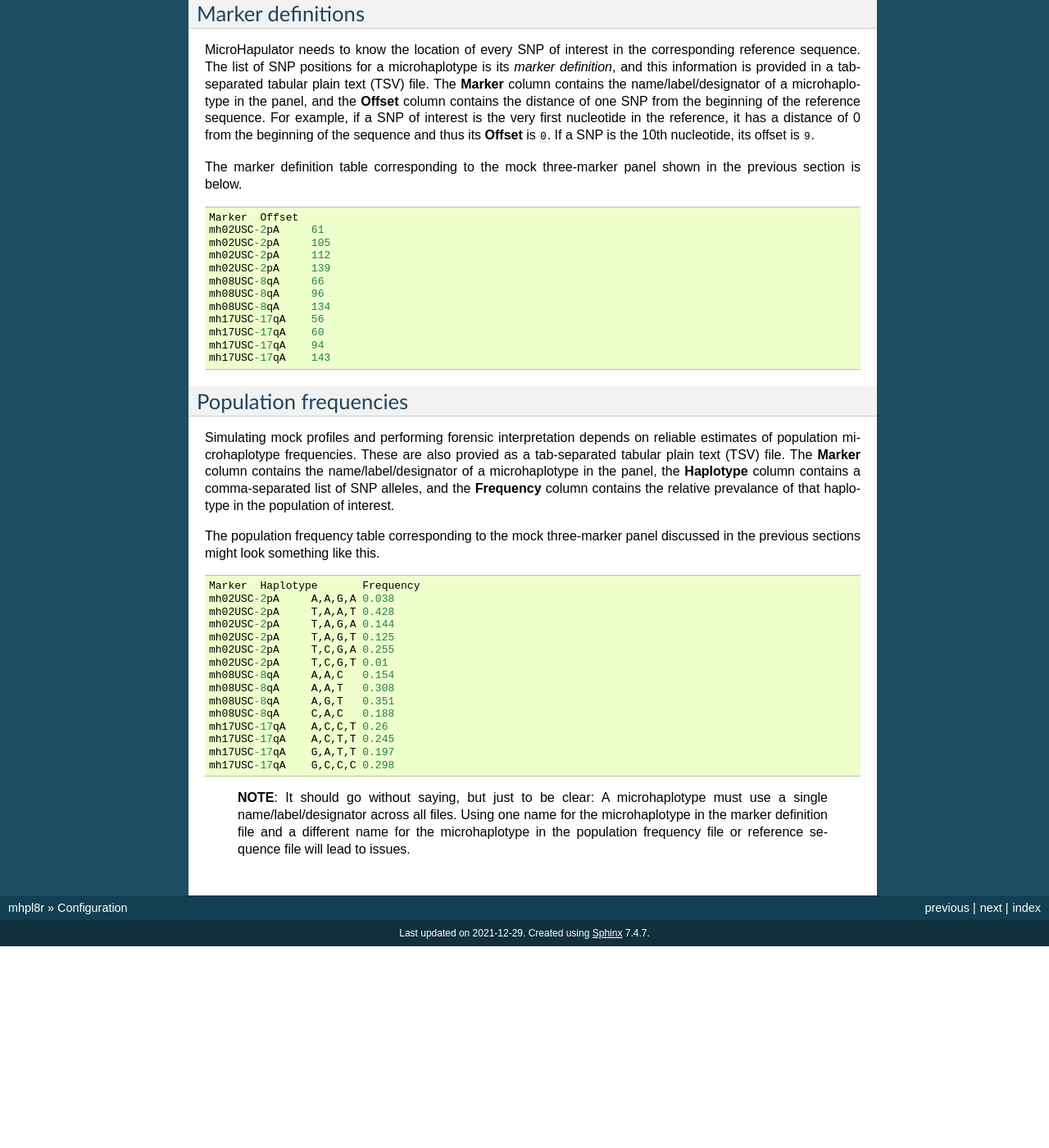
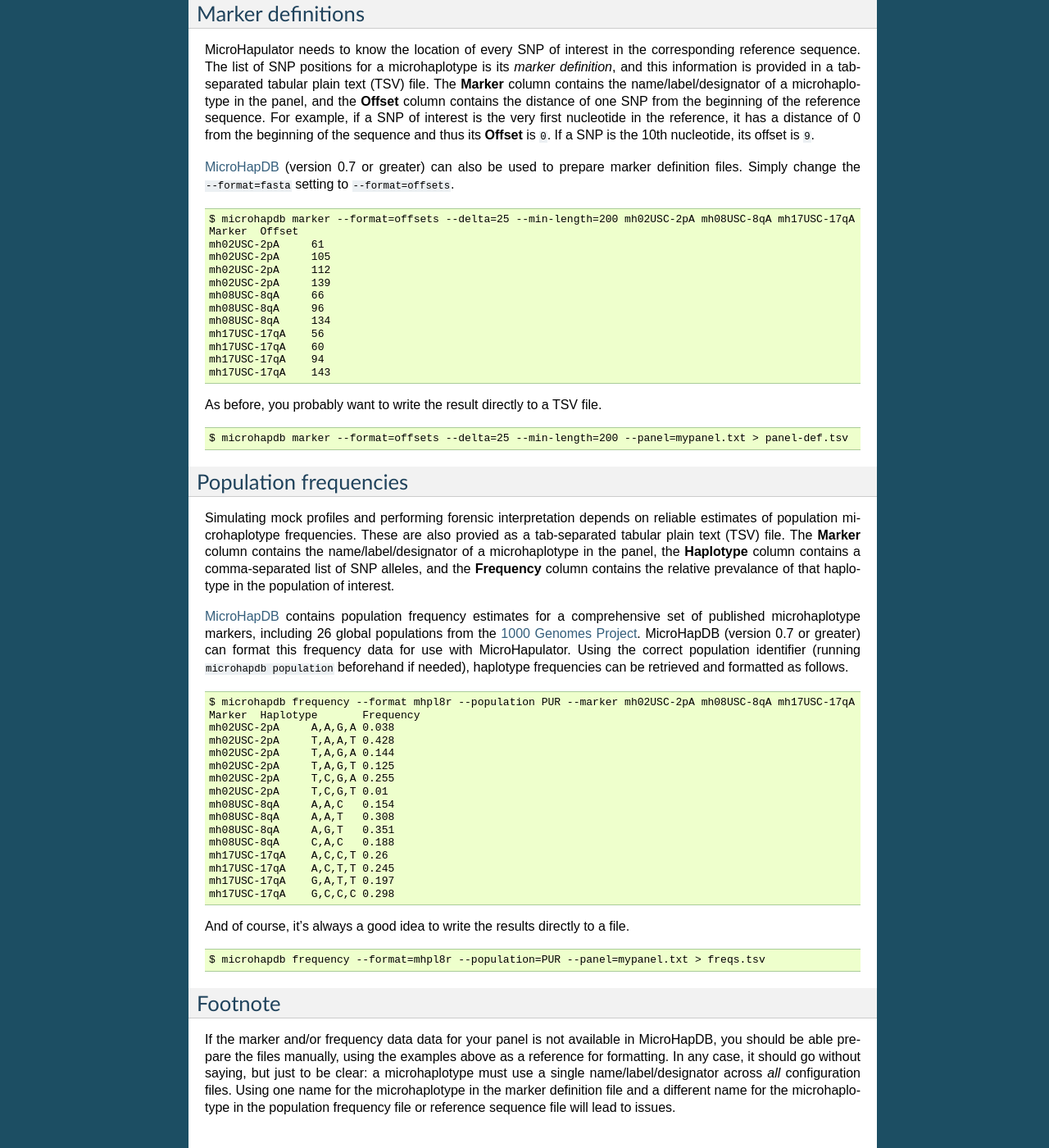
Before and after one commit to bioforensics/MicroHapulator, a Sphinx documentation site: the page built from docs/config.md, in a window 1280 px wide and 1400 px high, scrolled down 849 px. Shown: the whole window at 82% size. Built offline with Sphinx 7.4.7, drawn with Linux system fonts in a browser that asks for light colours; before the commit the page ends 2003 px from its top, so only the background shows below that.

Commit message:
Update config manual to reflect MicroHapDB updates

````diff
--- a/docs/config.md
+++ b/docs/config.md
@@ -51,9 +51,11 @@ The **Marker** column contains the name/label/designator of a microhaplotype in
 For example, if a SNP of interest is the very first nucleotide in the reference, it has a distance of 0 from the beginning of the sequence and thus its **Offset** is `0`.
 If a SNP is the 10th nucleotide, its offset is `9`.
 
-The marker definition table corresponding to the mock three-marker panel shown in the previous section is below.
+[MicroHapDB](https://github.com/bioforensics/MicroHapDB) (version 0.7 or greater) can also be used to prepare marker definition files.
+Simply change the `--format=fasta` setting to `--format=offsets`.
 
 ```
+$ microhapdb marker --format=offsets --delta=25 --min-length=200 mh02USC-2pA mh08USC-8qA mh17USC-17qA
 Marker	Offset
 mh02USC-2pA	61
 mh02USC-2pA	105
@@ -68,6 +70,12 @@ mh17USC-17qA	94
 mh17USC-17qA	143
 ```
 
+As before, you probably want to write the result directly to a TSV file.
+
+```
+$ microhapdb marker --format=offsets --delta=25 --min-length=200 --panel=mypanel.txt > panel-def.tsv
+```
+
 
 ## Population frequencies
 
@@ -75,9 +83,12 @@ Simulating mock profiles and performing forensic interpretation depends on relia
 These are also provied as a tab-separated tabular plain text (TSV) file.
 The **Marker** column contains the name/label/designator of a microhaplotype in the panel, the **Haplotype** column contains a comma-separated list of SNP alleles, and the **Frequency** column contains the relative prevalance of that haplotype in the population of interest.
 
-The population frequency table corresponding to the mock three-marker panel discussed in the previous sections might look something like this.
+[MicroHapDB](https://github.com/bioforensics/MicroHapDB) contains population frequency estimates for a comprehensive set of published microhaplotype markers, including 26 global populations from the [1000 Genomes Project](https://www.internationalgenome.org/).
+MicroHapDB (version 0.7 or greater) can format this frequency data for use with MicroHapulator.
+Using the correct population identifier (running `microhapdb population` beforehand if needed), haplotype frequencies can be retrieved and formatted as follows.
 
 ```
+$ microhapdb frequency --format mhpl8r --population PUR --marker mh02USC-2pA mh08USC-8qA mh17USC-17qA
 Marker	Haplotype	Frequency
 mh02USC-2pA	A,A,G,A	0.038
 mh02USC-2pA	T,A,A,T	0.428
@@ -95,5 +106,14 @@ mh17USC-17qA	G,A,T,T	0.197
 mh17USC-17qA	G,C,C,C	0.298
 ```
 
-> **NOTE**: It should go without saying, but just to be clear: A microhaplotype must use a single name/label/designator across all files.
-> Using one name for the microhaplotype in the marker definition file and a different name for the microhaplotype in the population frequency file or reference sequence file will lead to issues.
+And of course, it's always a good idea to write the results directly to a file.
+
+```
+$ microhapdb frequency --format=mhpl8r --population=PUR --panel=mypanel.txt > freqs.tsv
+```
+
+## Footnote
+
+If the marker and/or frequency data data for your panel is not available in MicroHapDB, you should be able prepare the files manually, using the examples above as a reference for formatting.
+In any case, it should go without saying, but just to be clear: a microhaplotype must use a single name/label/designator across *all* configuration files.
+Using one name for the microhaplotype in the marker definition file and a different name for the microhaplotype in the population frequency file or reference sequence file will lead to issues.
````
